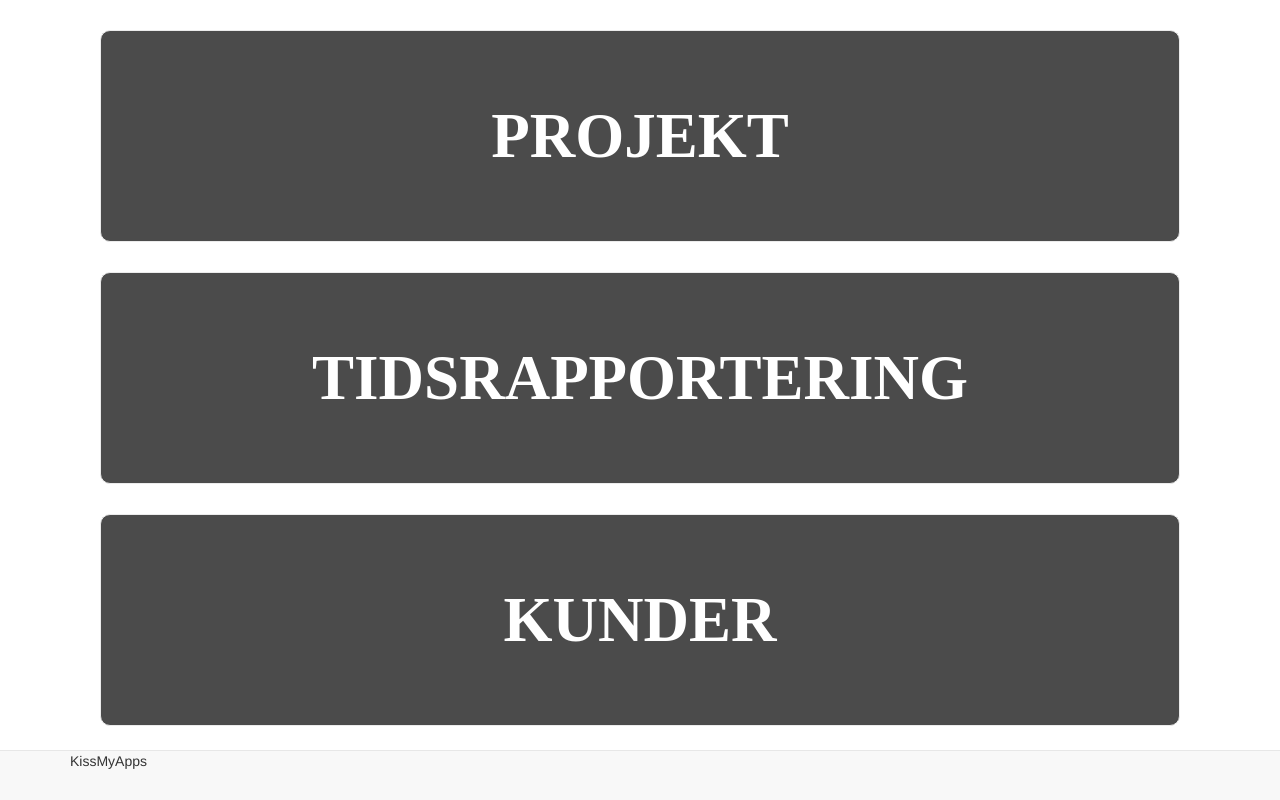
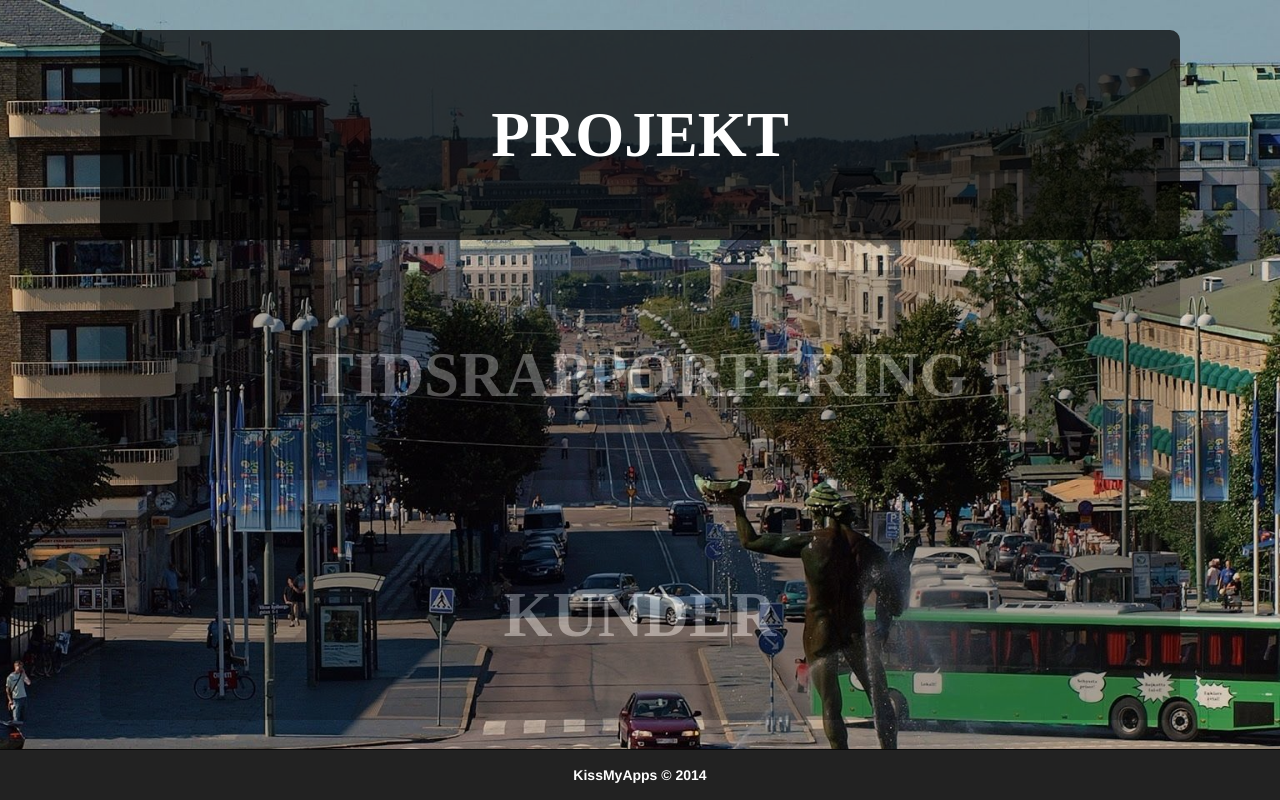
Before and after one commit to tikkat/no1scaff, a website: page app/index.html at #!/home in a window 1280 px wide. Drawn offline with nearby package versions, Linux system fonts and the light colour scheme; some packages are replaced by stand-ins of ours.

Commit message:
Added simple animation for the home menu bar

```diff
--- a/app/index.html
+++ b/app/index.html
@@ -6,6 +6,7 @@
   <script src="https://ajax.googleapis.com/ajax/libs/angularjs/1.2.26/angular.js"></script>
   <script src="https://cdnjs.cloudflare.com/ajax/libs/angular.js/1.2.20/angular-resource.js"></script>
   <script src="https://ajax.googleapis.com/ajax/libs/angularjs/1.2.26/angular-route.js"></script>
+  <script src="https://cdnjs.cloudflare.com/ajax/libs/angular.js/1.2.20/angular-animate.js"></script>
   <script src="scripts/app.js"></script>
   <script src="scripts/controllers/controllers.js"></script>
   <script src="scripts/directives/directives.js"></script>
@@ -16,9 +17,9 @@
 
   <div ng-view></div>
 
-  <div class="navbar navbar-default navbar-fixed-bottom">
-    <div class="container">KissMyApps</div>
-  </div>
+  <footer class="navbar navbar-inverse navbar-fixed-bottom">
+    <div class="text-center"><b>KissMyApps &#0169 2014</b></div>
+  </footer>
 
 </body>
 </html>
--- a/app/styles/style.scss
+++ b/app/styles/style.scss
@@ -1,10 +1,10 @@
-/*body {
+body {
   background: url(/img/background.jpg) no-repeat center center fixed;
   -webkit-background-size: cover;
   -moz-background-size: cover;
   -o-background-size: cover;
   background-size: cover;
-}*/
+}
 
 /* ----------- MIXINS ----------- */
 
@@ -15,17 +15,52 @@
           border-radius: $radius;
 }
 
+@mixin transition($time) {
+	-webkit-transition:all $time linear;
+  	   -moz-transition:all $time linear;
+      	    transition:all $time linear;
+}
+
+@mixin transform($size) {
+	-webkit-transform: scale($size);
+  	   -moz-transform: scale($size);
+  	        transform: scale($size);
+}
 
 
+
+/* ----------- STYLES ----------- */
+
 .box {
+	border-style: none;
 	@include border-radius(10px);
 	padding: 60px 0 60px 0;
 	margin: 30px;
 	text-align: center;
 	font-weight: bold;
 	font-size: 4.5em;
-	color: white;
-	background-color: black;
-	opacity: 0.7;
+	color: rgb(255, 255, 255);
+	background-color: rgba(0, 0, 0, 0.7);
 	font-family: 'Avenir Next';
 }
+
+.locked {
+	opacity: 0.3;
+}
+
+footer {
+	padding: 15px 0 15px 0;
+	color: white;
+
+}
+
+/* ----------- ANIMATIONS ----------- */
+
+.expand {
+	@include transition(0.5s);
+  	-webkit-backface-visibility: hidden;
+}
+
+.expand:hover {
+	@include transform(1.1);
+}
--- a/app/views/home.html
+++ b/app/views/home.html
@@ -1,5 +1,5 @@
 <div class="container centered">
-	<div class="well box text-uppercase">projekt</div>
-	<div class="well box text-uppercase">tidsrapportering</div>
-	<div class="well box text-uppercase">kunder</div>
+	<div class="well box text-uppercase expand">projekt</div>
+	<div class="well box locked text-uppercase">tidsrapportering</div>
+	<div class="well box locked text-uppercase">kunder</div>
 </div>
```
Also changed, not shown: app/styles/style.css, 1 other file.
